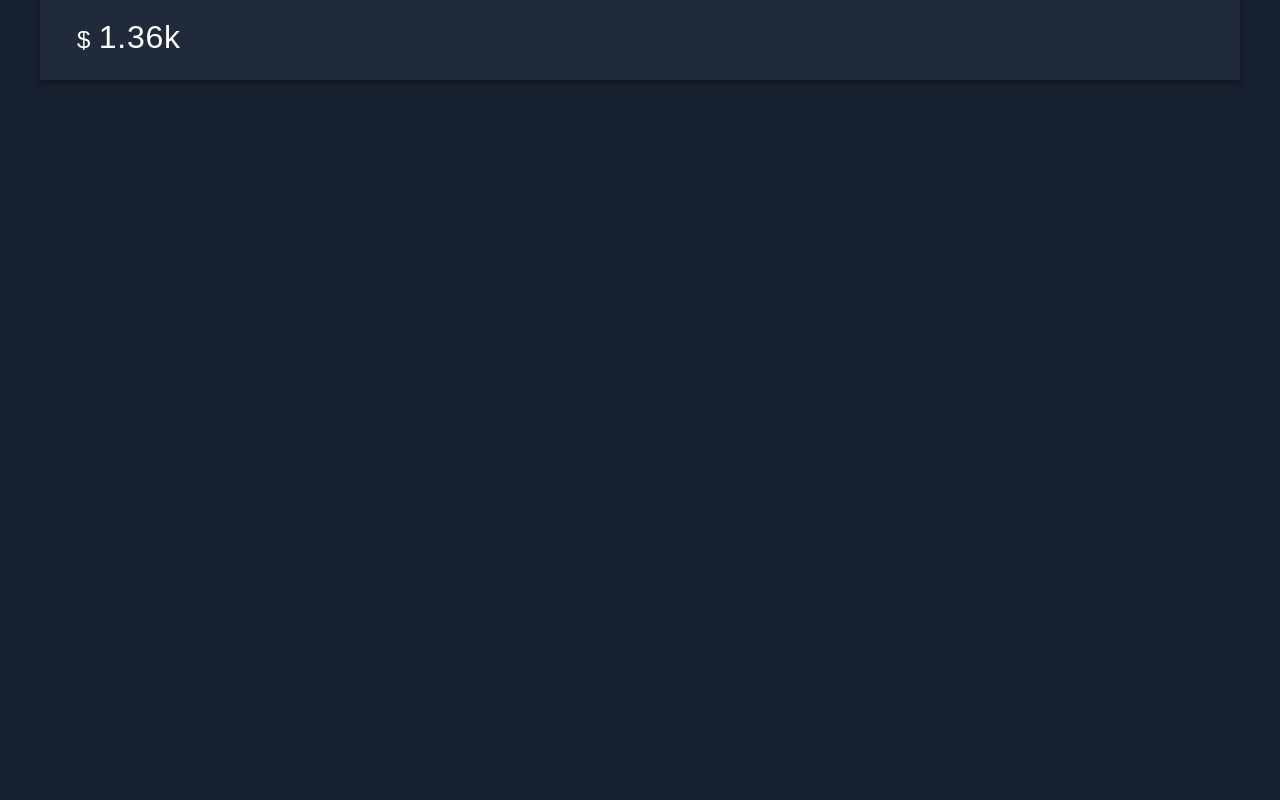
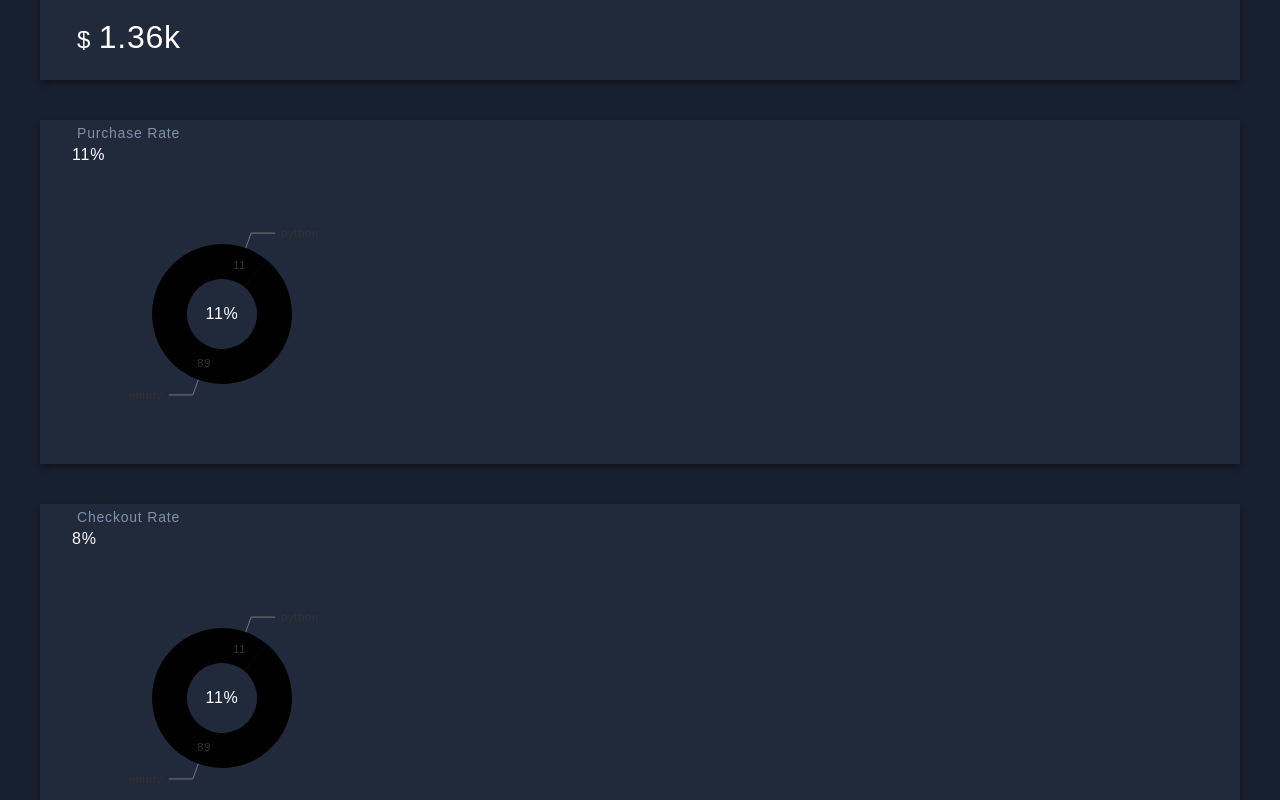
Before and after one commit to KK-Learning-Gym/sales-dashboard-react, a React (Create React App) app: page / in a window 1280 px wide. Shown: the part 680-1480 px from the top of the page. Before the commit the page ends 840 px from the top, so only its background shows below. Built offline with nearby package versions, Linux system fonts and the light colour scheme.

Commit message:
Pie Cards Added

```diff
--- a/package.json
+++ b/package.json
@@ -3,6 +3,7 @@
   "version": "0.1.0",
   "private": true,
   "dependencies": {
+    "@nivo/pie": "^0.61.1",
     "@testing-library/jest-dom": "^4.2.4",
     "@testing-library/react": "^9.5.0",
     "@testing-library/user-event": "^7.2.1",
--- a/src/App.css
+++ b/src/App.css
@@ -4,7 +4,7 @@
 * {
   box-sizing: border-box;
   margin: 0;
-  /* font-family: 'Open Sans', sans-serif; */
+  padding: 0;
   font-family: 'CircularStd', sans-serif;
   letter-spacing: .05rem;
 }
@@ -25,10 +25,10 @@ body {
   margin: 2.5rem;
   background-color: #202a3b;
   color: #fff;
-  height: 150px;
+  min-height: 150px;
   padding-left: 2rem;
-  box-shadow: 0 3px 6px rgba(0,0,0,0.16), 0 3px 6px rgba(0,0,0,0.23);
-;
+  box-shadow: 0 3px 6px rgba(0, 0, 0, 0.16), 0 3px 6px rgba(0, 0, 0, 0.23);
+  ;
 }
 
 .card-title {
--- a/src/App.js
+++ b/src/App.js
@@ -1,25 +1,95 @@
 import React from 'react';
 import './App.css';
+import { ResponsivePie } from '@nivo/pie'
 
 const RevenueCard = (props) => {
 
   return (
+    <div className="card">
+      <div className="card-title">{props.title}</div>
+      <div className="card-stat"><span style={{ fontSize: '1.5rem' }}>$ </span>{props.stat}k</div>
+    </div>
+  )
+}
+
+const RevenueCardBox = () => {
+  return (
     <>
-      <div className="card">
-        <div className="card-title">{props.title}</div>
-        <div className="card-stat"><span style={{ fontSize: '1.5rem' }}>$ </span>{props.stat}k</div>
-      </div>
+      <RevenueCard title="Total Revenue" stat="9.02" />
+      <RevenueCard title="Revenue from Amazon" stat="5.75" />
+      <RevenueCard title="Revenue from Ebay" stat="1.91" />
+      <RevenueCard title="Revenue from Etsy" stat="1.36" />
     </>
   )
 }
 
+const PercentPie = ({ data }) => {
+
+  const dimension = 300
+  const margins = {top: 0, left: dimension * 0.8/3, bottom:0, right: dimension * 0.8/3}
+  return (
+    <div style={{
+      height: dimension,
+      width: dimension,
+      position: "relative"
+    }}>
+      <ResponsivePie
+        data={data}
+        colors={data => data.color}
+        margin={margins}
+        innerRadius={0.5}
+        enableRadialLabels={false}
+        enableSlicesLabels={false}
+        isInteractive={false}
+        style={{
+          display: 'flex',
+        }}
+      />
+      <div style={{
+        position: "absolute",
+        top: '0',
+        bottom: '0',
+        right: dimension/2,
+        left: dimension/2,
+        display: "flex",
+        flexDirection: "column",
+        alignItems: "center",
+        justifyContent: "center",
+        textAlign: "center",
+        // This is important to preserve the chart interactivity
+        pointerEvents: "none"
+      }}>
+        <span>11%</span>
+      </div>
+    </div>
+  )
+}
+
+
 const PieCard = (props) => {
+  const data = [
+      {
+        "id": "python",
+      "label": "python",
+      "value": 11,
+      "color": "hsl(216, 54%, 49%)"
+    },
+      {
+        "id": "empty",
+      "label": "empty",
+      "value": 89,
+      "color": "hsl(217, 33%, 14%)"
+    }
+  ]
 
   return (
-    <>
-      <div>{props.title}</div>
-      <div>{props.stat}</div>
-    </>
+      <>
+        <div className="card">
+          <div className="card-title">{props.title}</div>
+          <div>{props.stat}%</div>
+          <PercentPie data={data} class="identity" />
+        </div>
+      </>
   )
 }
 
@@ -29,27 +99,23 @@ const PieCardBox = () => {
   const abandon = 88
 
   return (
-    <>
-    <PieCard title="Purchase Rate" stat={purchase} />
-    <PieCard title="Checkout Rate" stat={checkout} />
-    <PieCard title="Cart Abandon Rate" stat={abandon} />
-
-    </>
+      <>
+        <PieCard title="Purchase Rate" stat={purchase} />
+        <PieCard title="Checkout Rate" stat={checkout} />
+        <PieCard title="Cart Abandon Rate" stat={abandon} />
+      </>
   )
 }
 
 const App = () => {
 
   return (
-    <>
+      <>
+        <RevenueCardBox />
+        <PieCardBox />
+      </>
+  )
 
-      <RevenueCard title="Total Revenue" stat="9.02" />
-      <RevenueCard title="Revenue from Amazon" stat="5.75" />
-      <RevenueCard title="Revenue from Ebay" stat="1.91" />
-      <RevenueCard title="Revenue from Etsy" stat="1.36" />
-      {/* <SmallCard title="Product Views" stat="2.67k views"/> */}
-    </>
-  )
 }
 
 export default App;
```
Also changed, not shown: 2 other files (tests, documents, lock files or other folders).
